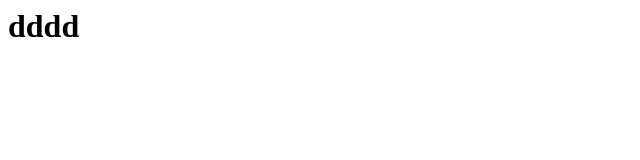
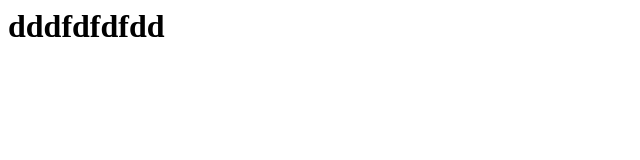
Before and after one commit to Rebuilters/try, a plain HTML site: page index.html in a window 1280 px wide. Shown: the whole page, without its empty margins (0-640 px from the left). Drawn offline with Linux system fonts and the light colour scheme.

Commit message:
Update index.html

```diff
--- a/index.html
+++ b/index.html
@@ -1 +1 @@
-<h1>dddd</h1>
+<h1>dddfdfdfdd</h1>
```
